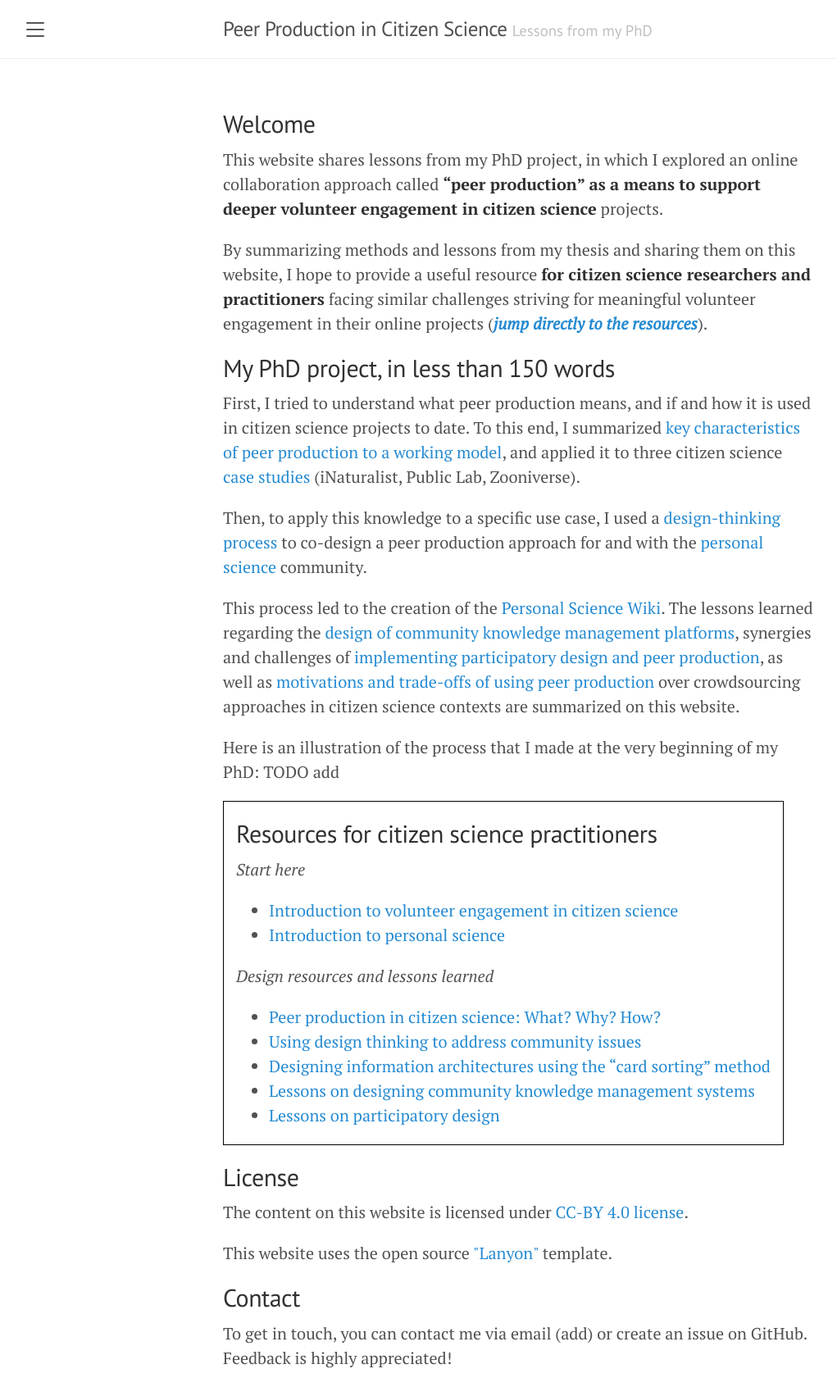
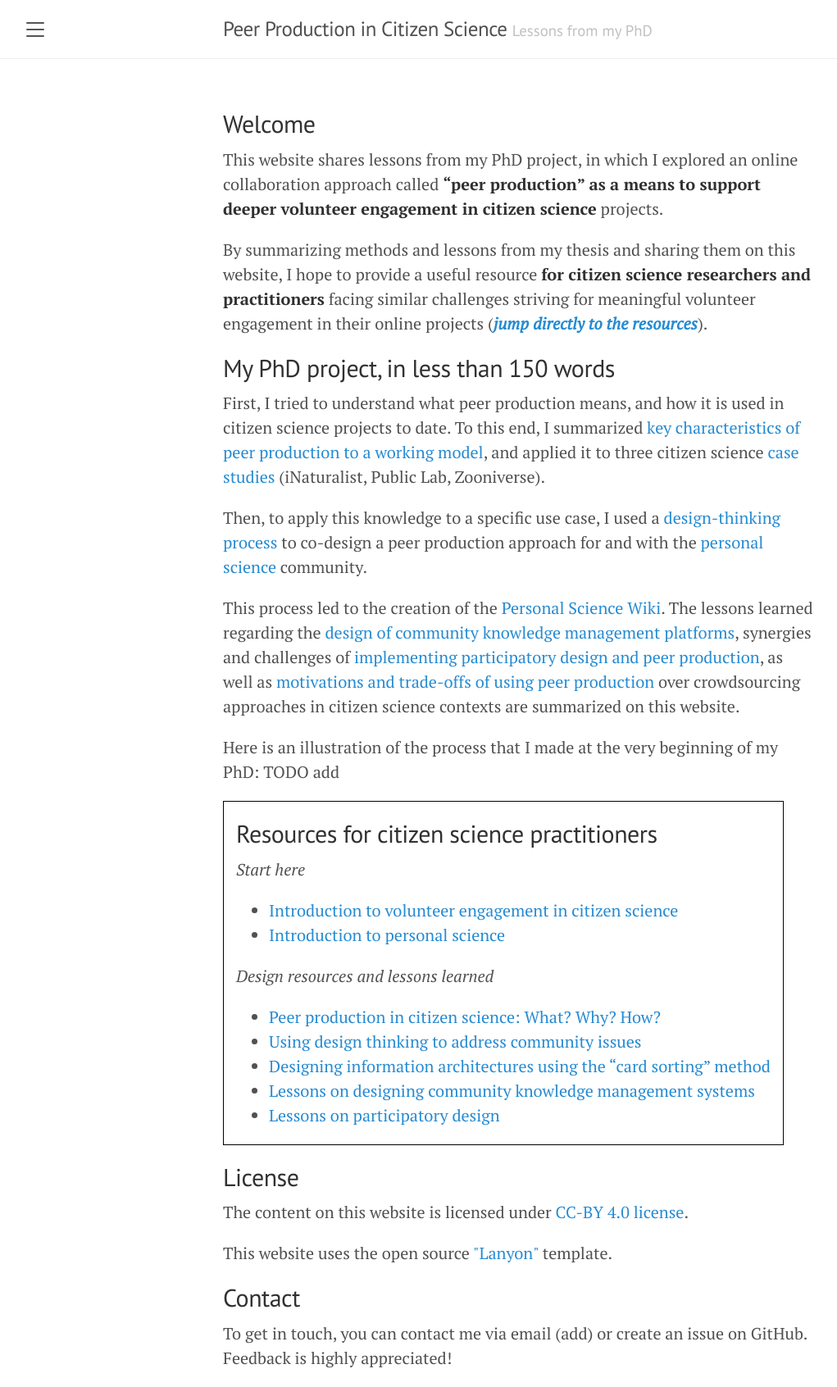
Before and after one commit to katoss/peer-production-in-citizen-science, a Jekyll site: the page built from index.html, in a window 1280 px wide. Shown: the whole page at 82% size, without its empty margins (8-1029 px from the left). Built offline with Jekyll 4.4.1, drawn with Linux system fonts in a browser that asks for light colours; the list of posts is cut into pages by our own code.

```diff
--- a/index.html
+++ b/index.html
@@ -6,7 +6,7 @@ title: Peer Production in Citizen Science
 <p>This website shares lessons from my PhD project, in which I explored an online collaboration approach called <strong>“peer production” as a means to support deeper volunteer engagement in citizen science</strong> projects.</p>
 <p>By summarizing methods and lessons from my thesis and sharing them on this website, I hope to provide a useful resource <strong>for citizen science researchers and practitioners</strong> facing similar challenges striving for meaningful volunteer engagement in their online projects (<a href="#resources-for-citizen-science-practitioners"><em><strong>jump directly to the resources</strong></em></a>).</p>
 <h2 id="my-phd-project-in-less-than-150-words">My PhD project, in less than 150 words</h2>
-<p>First, I tried to understand what peer production means, and if and how it is used in citizen science projects to date. To this end, I summarized <a href="#">key characteristics of peer production to a working model</a>, and applied it to three citizen science <a href="#">case studies</a> (iNaturalist, Public Lab, Zooniverse).</p>
+<p>First, I tried to understand what peer production means, and how it is used in citizen science projects to date. To this end, I summarized <a href="#">key characteristics of peer production to a working model</a>, and applied it to three citizen science <a href="#">case studies</a> (iNaturalist, Public Lab, Zooniverse).</p>
 <p>Then, to apply this knowledge to a specific use case, I used a <a href="#">design-thinking process</a> to co-design a peer production approach for and with the <a href="#">personal science</a> community.</p>
 <p>This process led to the creation of the <a href="https://wiki.openhumans.org">Personal Science Wiki</a>. The lessons learned regarding the <a href="#">design of community knowledge management platforms</a>, synergies and challenges of <a href="#">implementing participatory design and peer production</a>, as well as <a href="#">motivations and trade-offs of using peer production</a> over crowdsourcing approaches in citizen science contexts are summarized on this website.</p>
 <p>Here is an illustration of the process that I made at the very beginning of my PhD: TODO add</p>
```
Also changed, not shown: assets/img/phd-house.png (added).
